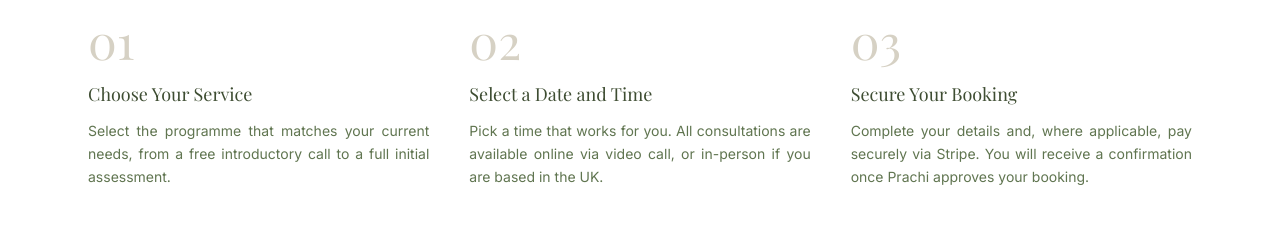
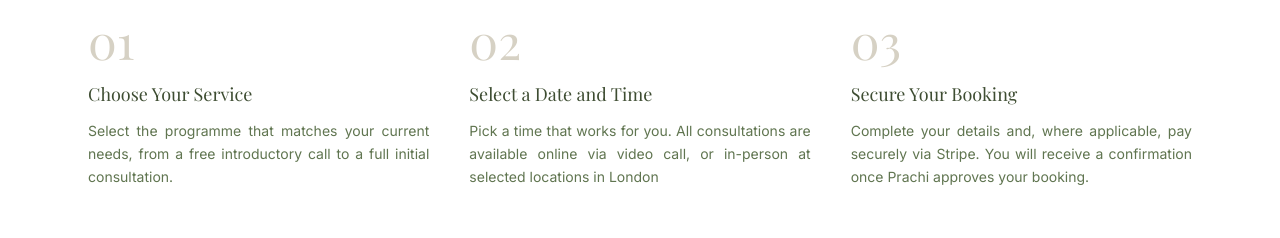
Before and after one commit to prachi-ak/dietitianprachi-website, a Next.js app: page / in a window 1280 px wide. Shown: the part 4000-4238 px from the top of the page. Built offline with nearby package versions, Linux system fonts and the light colour scheme; a web font is replaced by a local one.

Commit message:
minor content change

```diff
--- a/src/components/HowItWorks.tsx
+++ b/src/components/HowItWorks.tsx
@@ -2,12 +2,12 @@ const steps = [
   {
     number: '01',
     title:  'Choose Your Service',
-    desc:   'Select the programme that matches your current needs, from a free introductory call to a full initial assessment.',
+    desc:   'Select the programme that matches your current needs, from a free introductory call to a full initial consultation.',
   },
   {
     number: '02',
     title:  'Select a Date and Time',
-    desc:   'Pick a time that works for you. All consultations are available online via video call, or in-person if you are based in the UK.',
+    desc:   'Pick a time that works for you. All consultations are available online via video call, or in-person at selected locations in London',
   },
   {
     number: '03',
```
